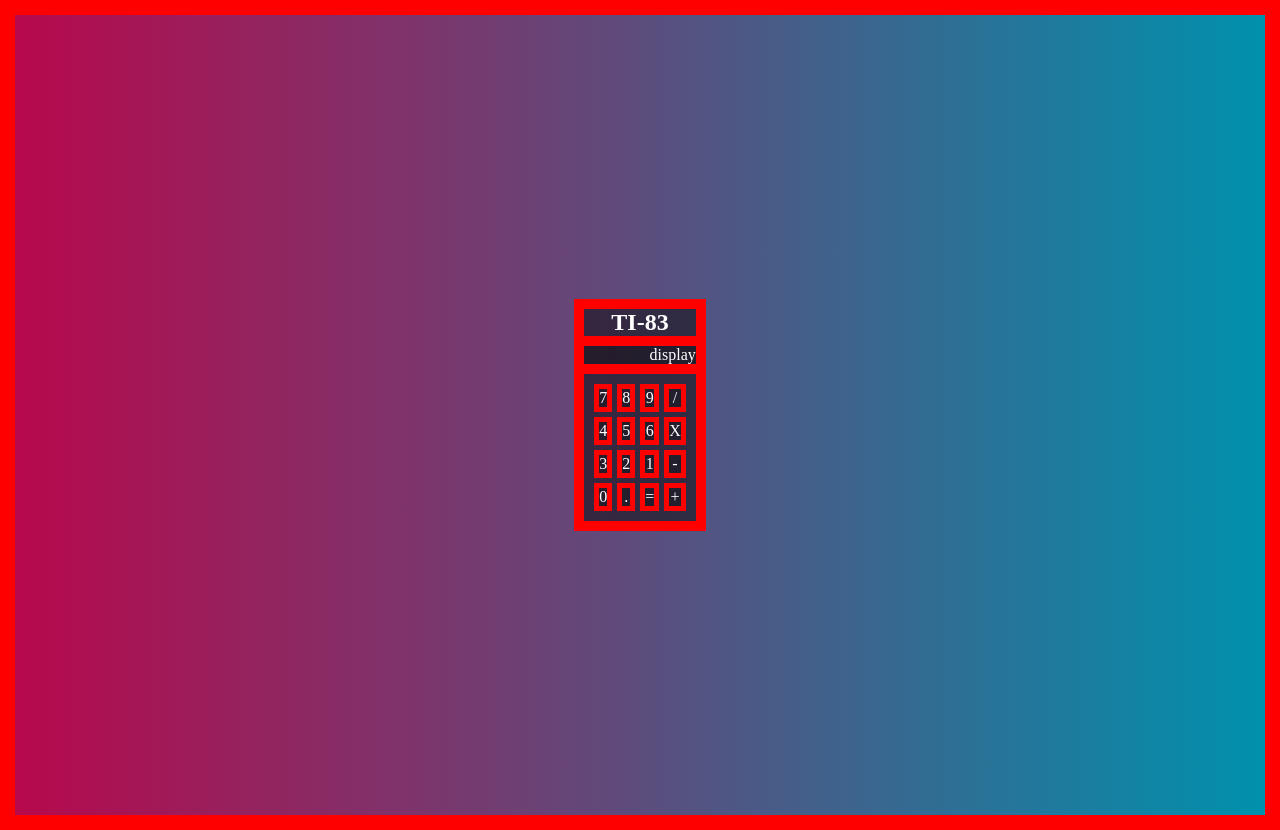
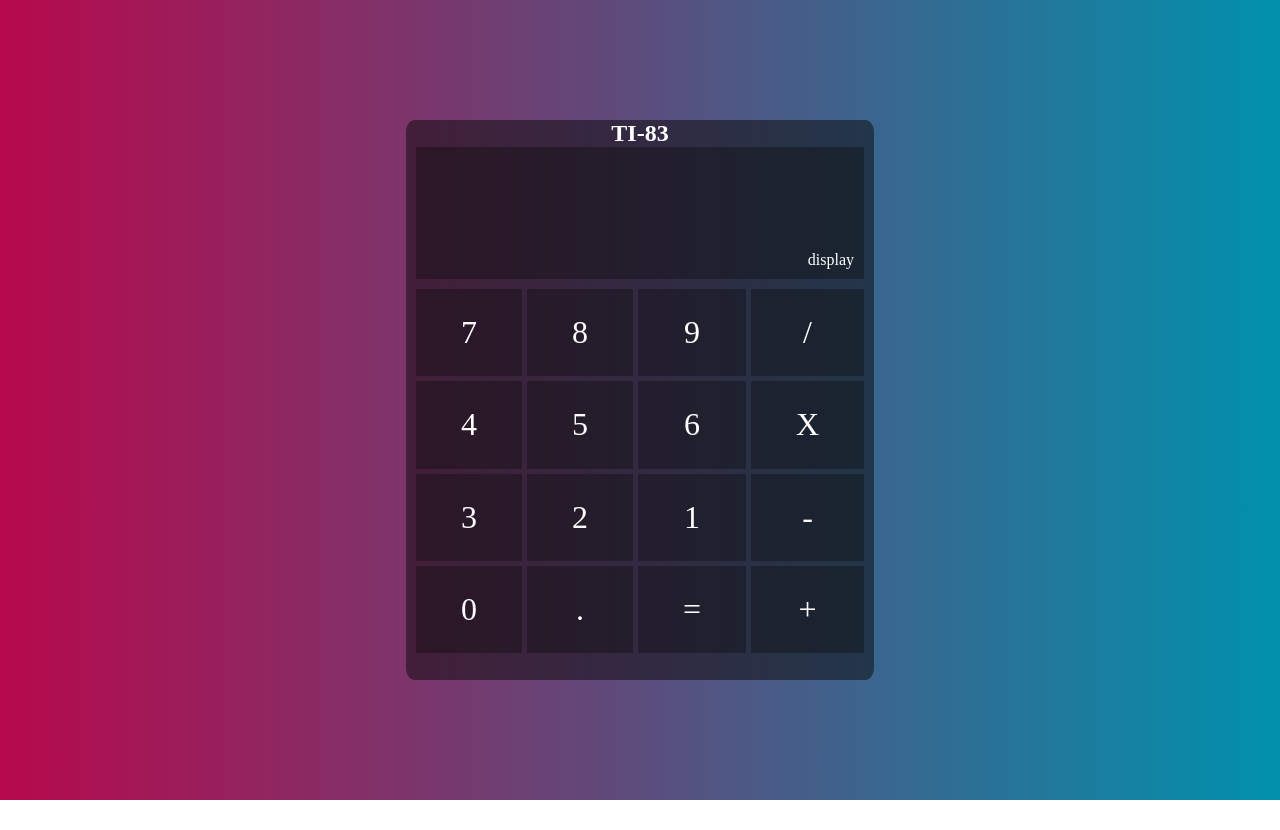
Before and after one commit to rayalva407/JSCalc, a plain HTML site: page index.html in a window 1280 px wide. After the commit the page ends 800 px from the top, so only its background shows below. Drawn offline with Linux system fonts and the light colour scheme.

Commit message:
changes in font size and padding

```diff
--- a/style.css
+++ b/style.css
@@ -2,7 +2,7 @@
   padding: 0;
   margin: 0;
   color: white;
-  border: 5px solid red;
+  /* border: 5px solid red; */
 }
 
 #container {
@@ -20,10 +20,15 @@
   flex-direction: column;
   text-align: center;
   background-color: #0a090981;
+  width: 35%;
+  height: 70%;
+  padding:0% 10px;
+  border-radius: 2%;
 }
 
 #display {
   display: flex;
+  padding: 10px;
   background-color: #0a09095d;
   height: 20%;
   justify-content: flex-end;
@@ -34,9 +39,18 @@
   display: grid;
   grid-gap: 5px;
   grid-template-columns: auto auto auto auto;
-  padding: 10px;
+  height: 65%;
+  padding-top: 10px;
 }
 
 .number {
+  display: flex;
+  justify-content: center;
+  align-items: center;
+  font-size: 2em;
   background-color: #0a09095d;
 }
+
+.number:hover {
+  background-color: red;
+}
```
